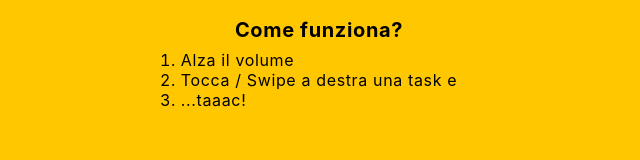
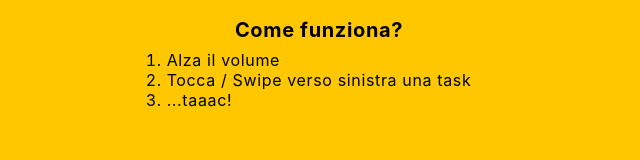
Before and after one commit to MarcoMaz/renato-do-list, a React (Create React App) app: page /intro-1 in a window 1280 px wide. Shown: the part 476-636 px from the top of the page, without its empty margins (321-961 px from the left). Built offline with nearby package versions, Linux system fonts and the light colour scheme.

Commit message:
fix typos

```diff
--- a/src/assets/copyText.js
+++ b/src/assets/copyText.js
@@ -11,7 +11,7 @@ const copyText = {
     subheadline: 'Come funziona?',
     arrayOfParagraphs: [
       'Alza il volume',
-      'Tocca / Swipe a destra una task e',
+      'Tocca / Swipe verso sinistra una task',
       '...taaac!',
     ],
     ctaLabel: 'Ho capito',
--- a/src/views/LandingView/LandingView.tsx
+++ b/src/views/LandingView/LandingView.tsx
@@ -27,6 +27,7 @@ export const LandingView: FunctionComponent = () => {
           backgroundImage: `url(${backgroundImageHeadline})`,
           backgroundRepeat: 'no-repeat',
           paddingLeft: '2rem',
+          paddingBottom: '2px',
         }}
       />
       <Image
```
